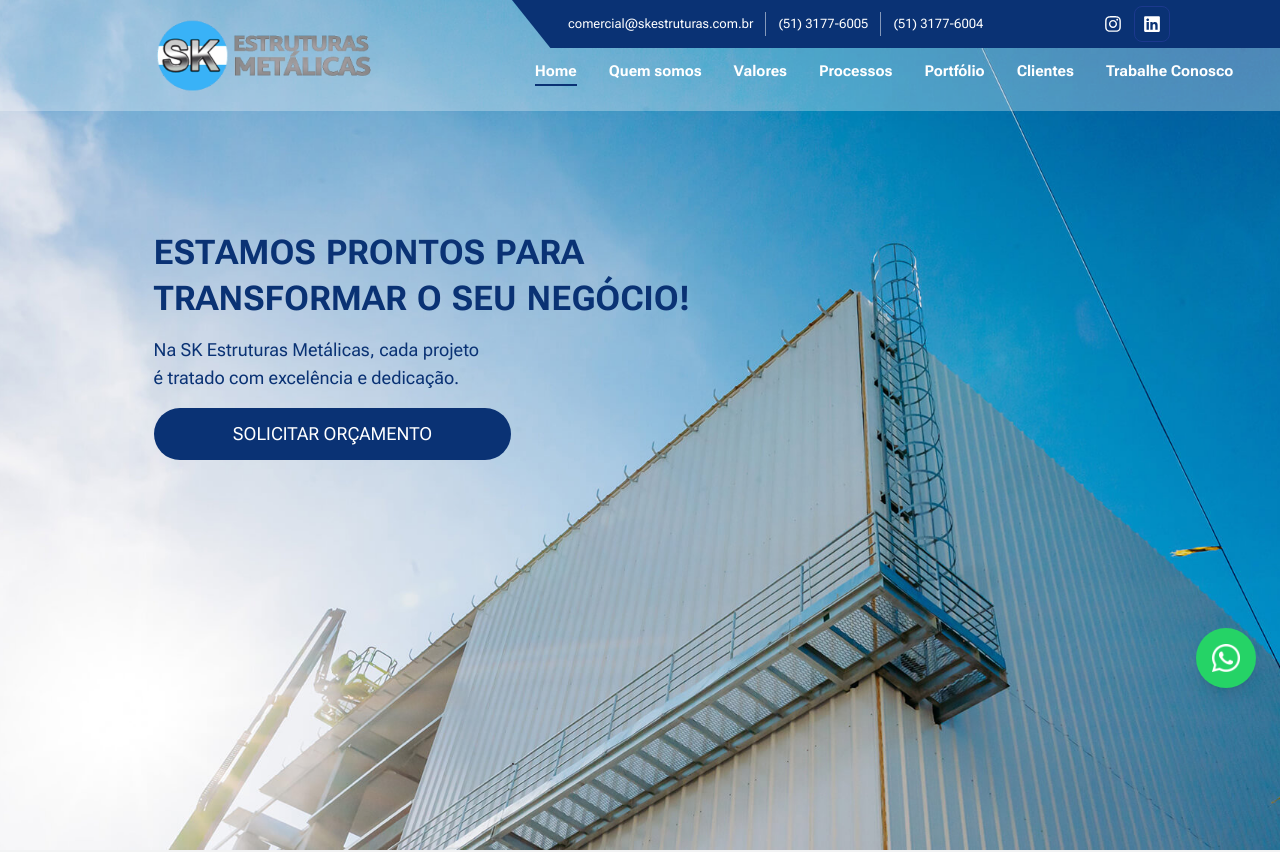
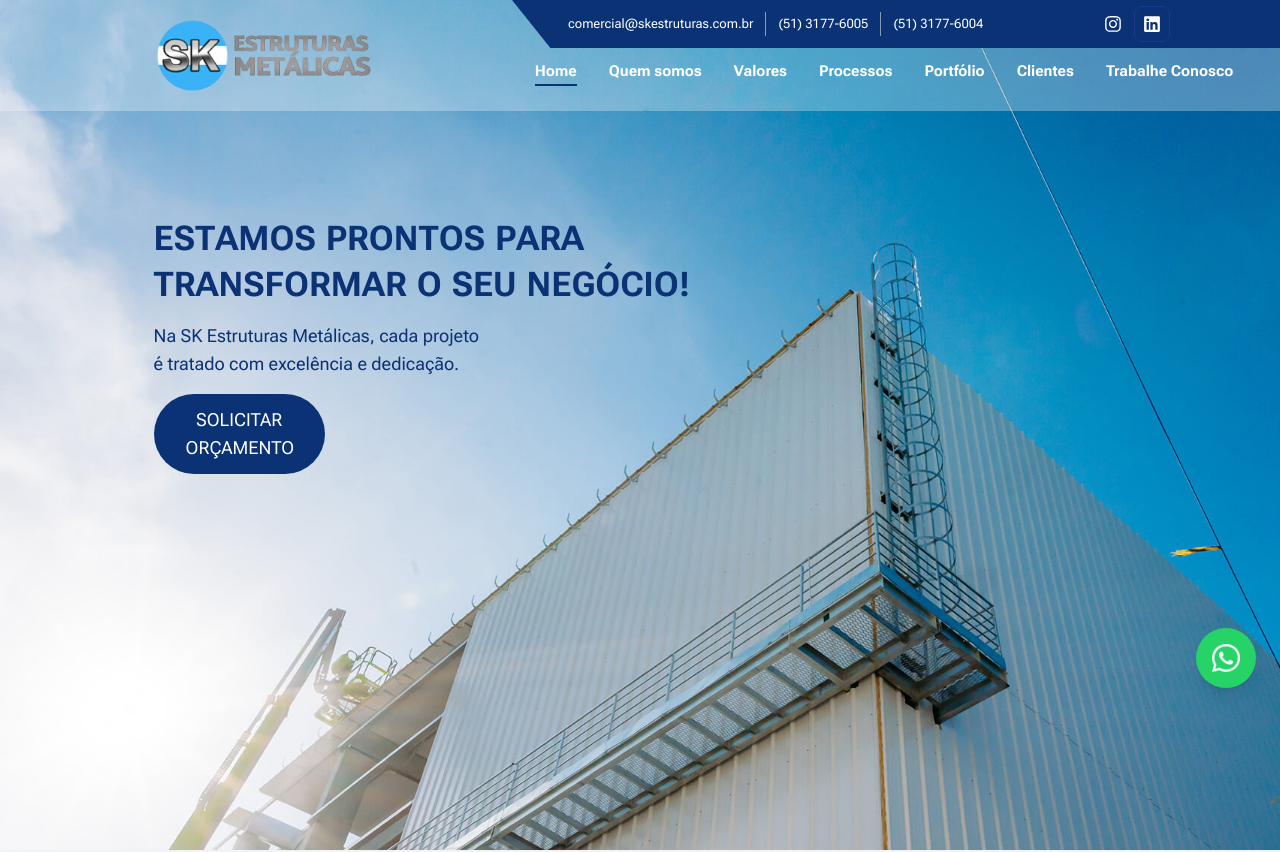
Before and after one commit to devskestruturas-bit/SK_estruturas_metalicas, a Next.js app: page / in a window 1280 px wide. Shown: the top 852 px of the page. Built offline with nearby package versions, Linux system fonts and the light colour scheme.

Commit message:
Add files via upload

```diff
--- a/src/components/Header.tsx
+++ b/src/components/Header.tsx
@@ -105,7 +105,7 @@ export default function Header() {
               <FaInstagram />
             </Link>
             <Link
-              href="https://www.linkedin.com"
+              href="https://br.linkedin.com/company/sk-estruturas-met%C3%A1licas"
               target="_blank"
               aria-label="LinkedIn"
               className="transition border border-blue-900 hover:bg-blue-900 hover:text-white p-2 rounded-lg"
--- a/src/components/Hero.tsx
+++ b/src/components/Hero.tsx
@@ -146,6 +146,12 @@ export default function Hero() {
           </p>
 
           {/* Botão */}
+          <a
+            href="https://wa.me/555131776005"
+            target="_blank"
+            rel="noopener noreferrer"
+            className="cursor-pointer"
+          >
           <button
             ref={buttonRef}
             className="opacity-0 transform scale-95 relative text-white rounded-full cursor-pointer overflow-hidden
@@ -156,6 +162,7 @@ export default function Hero() {
           >
             SOLICITAR ORÇAMENTO
           </button>
+          </a>
         </div>
       </div>
 
--- a/src/components/MotionMenu.tsx
+++ b/src/components/MotionMenu.tsx
@@ -103,7 +103,7 @@ export default function MotionMenu({ menu, router, setMenuOpen }: Props) {
               <FaInstagram />
             </Link>
             <Link
-              href="https://www.linkedin.com"
+              href="https://br.linkedin.com/company/sk-estruturas-met%C3%A1licas"
               target="_blank"
               aria-label="LinkedIn"
               className="transition border border-blue-200 hover:bg-blue-900 hover:text-white p-2 rounded-lg"
```
